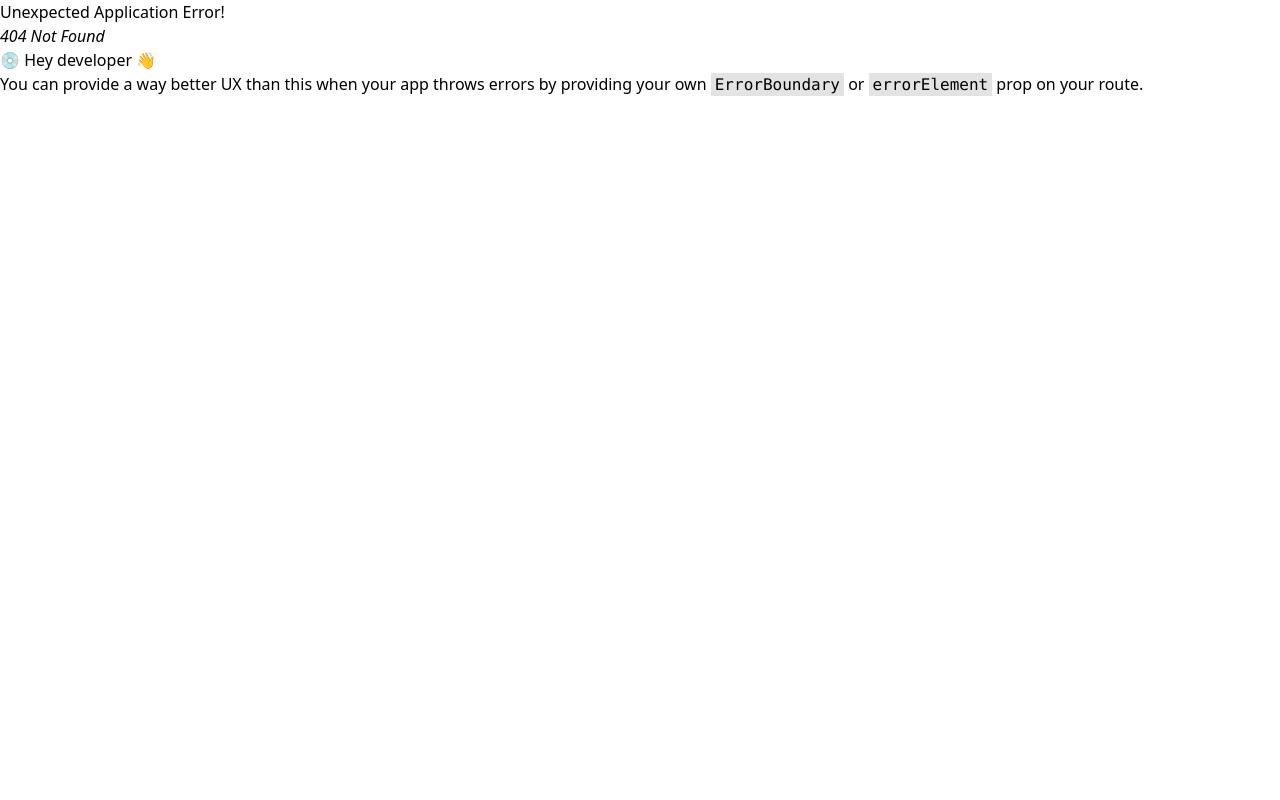
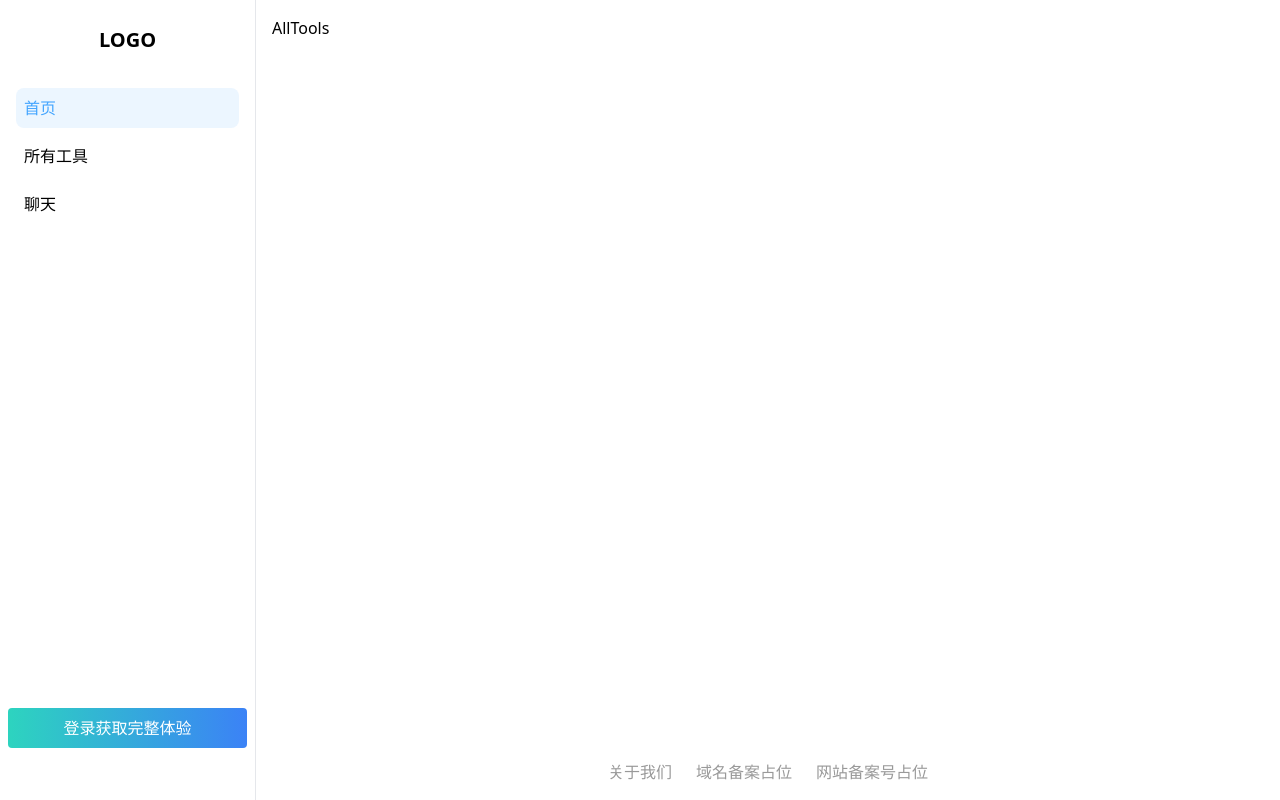
Before and after one commit to 0x3147/tools-shop, a React (Vite) app: page /home/allTools in a window 1280 px wide. Before the commit this address had no page. Built offline with nearby package versions, Linux system fonts and the light colour scheme.

Commit message:
feat：登陆弹窗

```diff
--- a/src/components/SideBar/index.tsx
+++ b/src/components/SideBar/index.tsx
@@ -1,12 +1,26 @@
+import { useAppDispatch, useAppSelector } from '@/store'
+import { setIsLoginModalVisible } from '@/store/homeReducer'
 import { memo, useState } from 'react'
+import { useNavigate } from 'react-router-dom'
 
 import type { FC } from 'react'
 
 const SideBar: FC = () => {
-  const [selected, setSelected] = useState<string>('home')
+  const { isLoginModalVisible } = useAppSelector((state) => state.home)
+
+  const dispatch = useAppDispatch()
+
+  const nav = useNavigate()
+
+  const [selected, setSelected] = useState<string>('/home/dashboard')
 
   const handleButtonClick = (key: string) => {
-    setSelected(key) // 更新选中的按钮
+    setSelected(key)
+    nav(key)
+  }
+
+  const handleLoginClick = () => {
+    dispatch(setIsLoginModalVisible(!isLoginModalVisible))
   }
 
   const renderButton = (key: string, label: string) => {
@@ -25,7 +39,7 @@ const SideBar: FC = () => {
   }
 
   return (
-    <div className="hidden h-screen w-64 flex-col border-r border-gray-200 bg-white p-2 text-black md:flex">
+    <section className="hidden h-screen w-64 flex-col border-r border-gray-200 bg-white p-2 text-black md:flex">
       {/* Logo区域 */}
       <div className="flex h-16 items-center justify-center">
         <div className="text-xl font-semibold">LOGO</div>
@@ -34,19 +48,22 @@ const SideBar: FC = () => {
       <div className="flex-1 px-2 py-4">
         {/* 按钮列表 */}
         <ul className="space-y-2">
-          {renderButton('home', '首页')}
-          {renderButton('allTools', '所有工具')}
-          {renderButton('chat', '聊天')}
+          {renderButton('/home/dashboard', '首页')}
+          {renderButton('/home/allTools', '所有工具')}
+          {renderButton('/home/chat', '聊天')}
           {/* 更多按钮 */}
         </ul>
       </div>
       {/* 登录按钮区域 */}
       <div className="mb-8 flex h-16 items-center justify-center">
-        <div className="flex h-10 w-full cursor-pointer items-center justify-center rounded bg-gradient-to-r from-teal-400 to-blue-500 text-white hover:from-pink-500 hover:to-orange-500">
+        <div
+          className="flex h-10 w-full cursor-pointer items-center justify-center rounded bg-gradient-to-r from-teal-400 to-blue-500 text-white hover:from-pink-500 hover:to-orange-500"
+          onClick={handleLoginClick}
+        >
           登录获取完整体验
         </div>
       </div>
-    </div>
+    </section>
   )
 }
 
--- /dev/null
+++ b/src/pages/AllTools/index.tsx
@@ -0,0 +1,17 @@
+import { memo } from 'react'
+
+import type { FC, ReactNode } from 'react'
+
+interface IProps {
+  children?: ReactNode
+}
+
+const AllTools: FC<IProps> = () => {
+  return (
+    <div>
+      <div>AllTools</div>
+    </div>
+  )
+}
+
+export default memo(AllTools)
--- /dev/null
+++ b/src/pages/Chat/index.tsx
@@ -0,0 +1,17 @@
+import { memo } from 'react'
+
+import type { FC, ReactNode } from 'react'
+
+interface IProps {
+  children?: ReactNode
+}
+
+const Chat: FC<IProps> = () => {
+  return (
+    <div>
+      <div>Chat</div>
+    </div>
+  )
+}
+
+export default memo(Chat)
--- a/src/pages/Home/index.tsx
+++ b/src/pages/Home/index.tsx
@@ -1,18 +1,26 @@
+import { useAppDispatch, useAppSelector } from '@/store'
+import { setIsLoginModalVisible } from '@/store/homeReducer'
 import { Modal } from 'antd'
 import { memo } from 'react'
 import { Outlet } from 'react-router-dom'
 
-import type { FC, ReactNode } from 'react'
+import type { FC } from 'react'
 
-interface IProps {
-  children?: ReactNode
-}
+const Home: FC = () => {
+  const { isLoginModalVisible } = useAppSelector((state) => state.home)
 
-const Home: FC<IProps> = () => {
+  const dispatch = useAppDispatch()
+
+  const handleCancel = () => {
+    dispatch(setIsLoginModalVisible(!isLoginModalVisible))
+  }
+
   return (
     <div className="p-4">
       <Outlet />
-      <Modal footer={null}></Modal>
+      <Modal open={isLoginModalVisible} footer={null} onCancel={handleCancel}>
+        登陆弹窗
+      </Modal>
     </div>
   )
 }
--- a/src/router/index.tsx
+++ b/src/router/index.tsx
@@ -6,6 +6,8 @@ import type { Router } from '@remix-run/router/dist/router'
 const Layout = lazy(() => import('@/Layout'))
 const Home = lazy(() => import('@/pages/Home'))
 const Dashboard = lazy(() => import('@/pages/Dashboard'))
+const AllTools = lazy(() => import('@/pages/AllTools'))
+const Chat = lazy(() => import('@/pages/Chat'))
 
 const router: Router = createBrowserRouter([
   {
@@ -23,6 +25,14 @@ const router: Router = createBrowserRouter([
           {
             path: '/home/dashboard',
             element: <Dashboard />
+          },
+          {
+            path: '/home/allTools',
+            element: <AllTools />
+          },
+          {
+            path: '/home/chat',
+            element: <Chat />
           }
         ]
       }
--- a/src/store/index.ts
+++ b/src/store/index.ts
@@ -1,10 +1,13 @@
 import { configureStore } from '@reduxjs/toolkit'
 import { useDispatch, useSelector } from 'react-redux'
+import homeReducer from './homeReducer'
 
 import type { TypedUseSelectorHook } from 'react-redux'
 
 const store = configureStore({
-  reducer: {}
+  reducer: {
+    home: homeReducer
+  }
 })
 
 // 获取state类型
```
